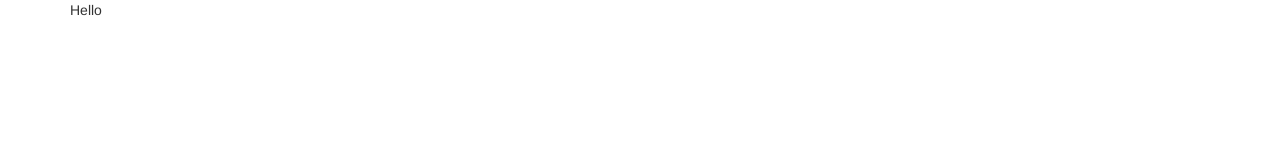
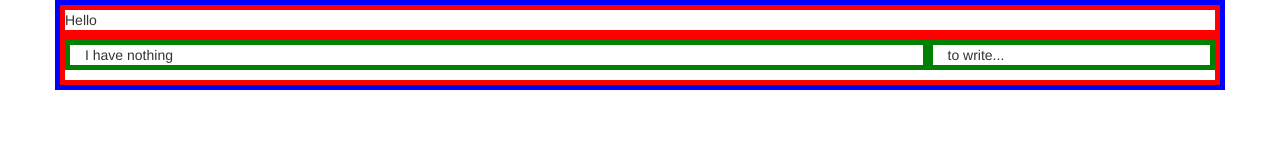
Before and after one commit to IwataB/BootStrap-Refresher, a plain HTML site: page public_html/index.html in a window 1280 px wide. Drawn offline with Linux system fonts and the light colour scheme; files that its build step writes are made by us from their sources.

Commit message:
Yay done.

```diff
--- a/public_html/bootstrap-3.2.0-dist/css/custom.css
+++ /dev/null
@@ -1,4 +0,0 @@
-.container {
-    border-color: red;
-    border-width: 5px;
-}
--- /dev/null
+++ b/public_html/css/custom.css
@@ -0,0 +1,23 @@
+.container {
+    border-width: 5px;
+    border-style: solid;
+    border-color: blue;
+}
+
+.row {
+    border-width: 5px;
+    border-style: solid;
+    border-color: red;
+}
+
+.col-xs-9 {
+    border-width: 5px;
+    border-style: solid;
+    border-color: green;
+}
+
+.col-xs-3 {
+    border-width: 5px;
+    border-style: solid;
+    border-color: green;
+}
--- a/public_html/index.html
+++ b/public_html/index.html
@@ -6,7 +6,7 @@ and open the template in the editor.
 -->
 <html>
     <head>
-        <title>TODO supply a title</title>
+        <title>Ya, this website is crappy</title>
         <meta charset="UTF-8">
         <meta name="viewport" content="width=device-width, initial-scale=1.0">
         <link type="text/css" rel="stylesheet" href="css/bootstrap-theme.css">
@@ -15,7 +15,17 @@ and open the template in the editor.
     </head>
     <body>
         <div class="container">
-            Hello
+            <div class="row">
+                Hello
+            </div>
+            <div class="row">
+                <p class="col-xs-9">
+                    I have nothing
+                </p>
+                <p class="col-xs-3">
+                    to write...
+                </p>
+            </div>
         </div>
     </body>
 </html>
```
Also changed, not shown: nbproject/private/private.xml (added, +10 -0 lines), public_html/css/bootstrap-theme.css (renamed from public_html/bootstrap-3.2.0-dist/css/bootstrap-theme.css), public_html/css/bootstrap.css (renamed from public_html/bootstrap-3.2.0-dist/css/bootstrap.css), public_html/fonts/glyphicons-halflings-regular.ttf (renamed from public_html/bootstrap-3.2.0-dist/fonts/glyphicons-halflings-regular.ttf), public_html/fonts/glyphicons-halflings-regular.woff (renamed from public_html/bootstrap-3.2.0-dist/fonts/glyphicons-halflings-regular.woff), public_html/js/bootstrap.js (renamed from public_html/bootstrap-3.2.0-dist/js/bootstrap.js), public_html/js/bootstrap.min.js (renamed from public_html/bootstrap-3.2.0-dist/js/bootstrap.min.js), 8 other files.
